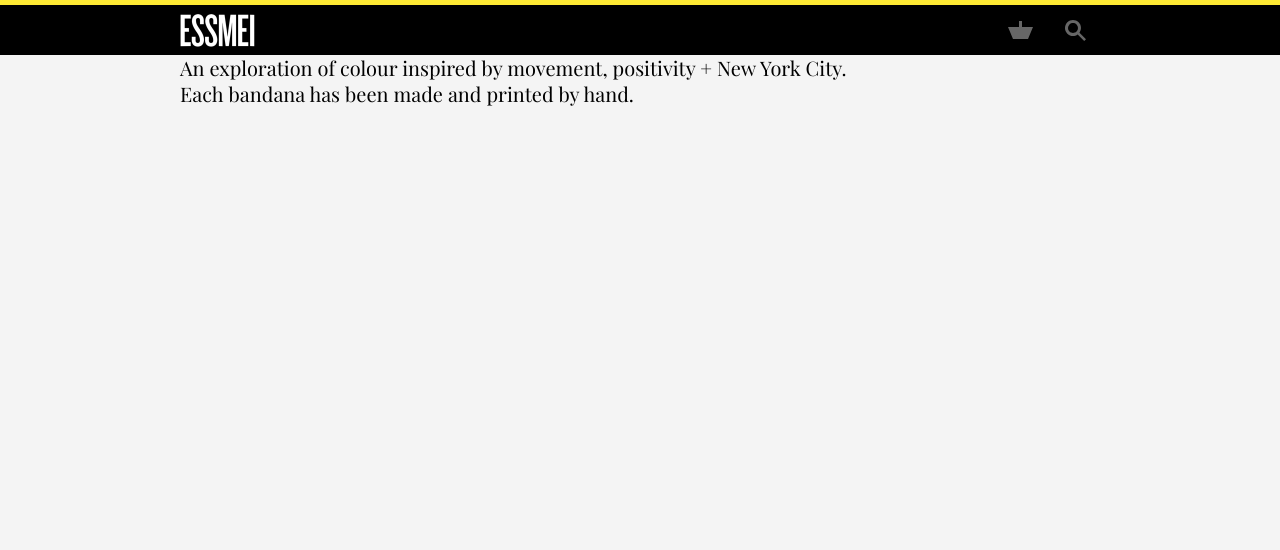
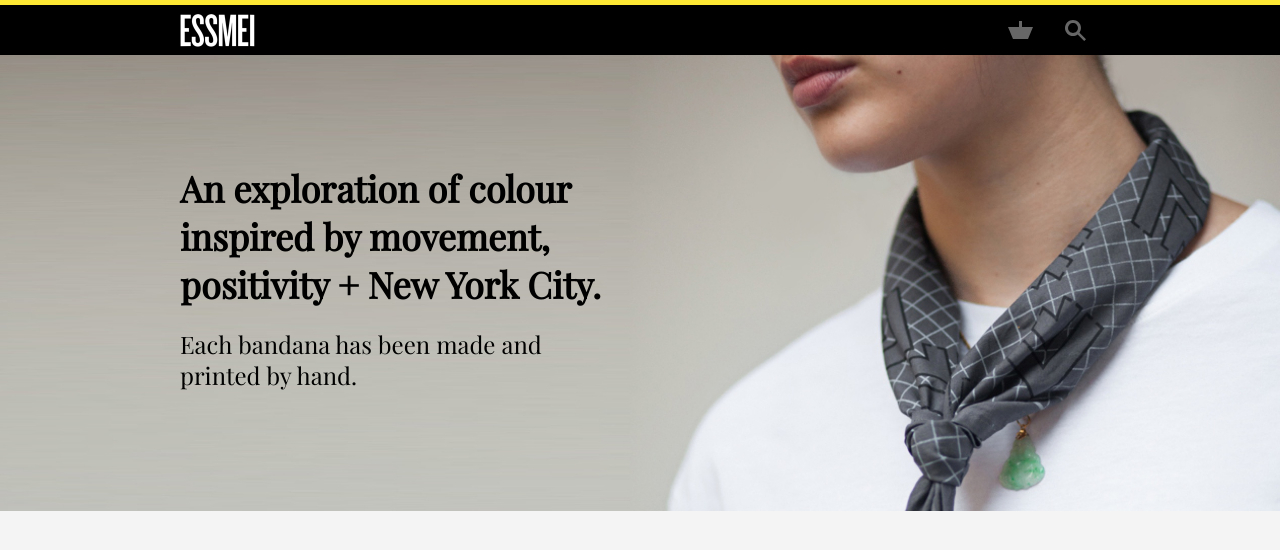
Before and after one commit to neilp666/onlineshop, a plain HTML site: page index.html in a window 1280 px wide. Drawn offline with nearby package versions, Linux system fonts and the light colour scheme.

Commit message:
Hero background positining

```diff
--- a/style.css
+++ b/style.css
@@ -34,3 +34,27 @@ a {
   padding-left: 20px;
   padding-right: 20px;
 }
+
+.hero {
+  background-image: url(assets/hero.jpg);
+  padding-top: 110px;
+  padding-bottom: 120px;
+  background-size: cover;
+  background-position: right bottom;
+}
+
+.hero h2 {
+  font-size: 36px;
+  font-weight: 700;
+  line-height: 1.33;
+  margin-bottom: 20px;
+}
+
+.hero p {
+  font-size: 24px;
+
+}
+
+.intro {
+  max-width: 440px;
+}
```
